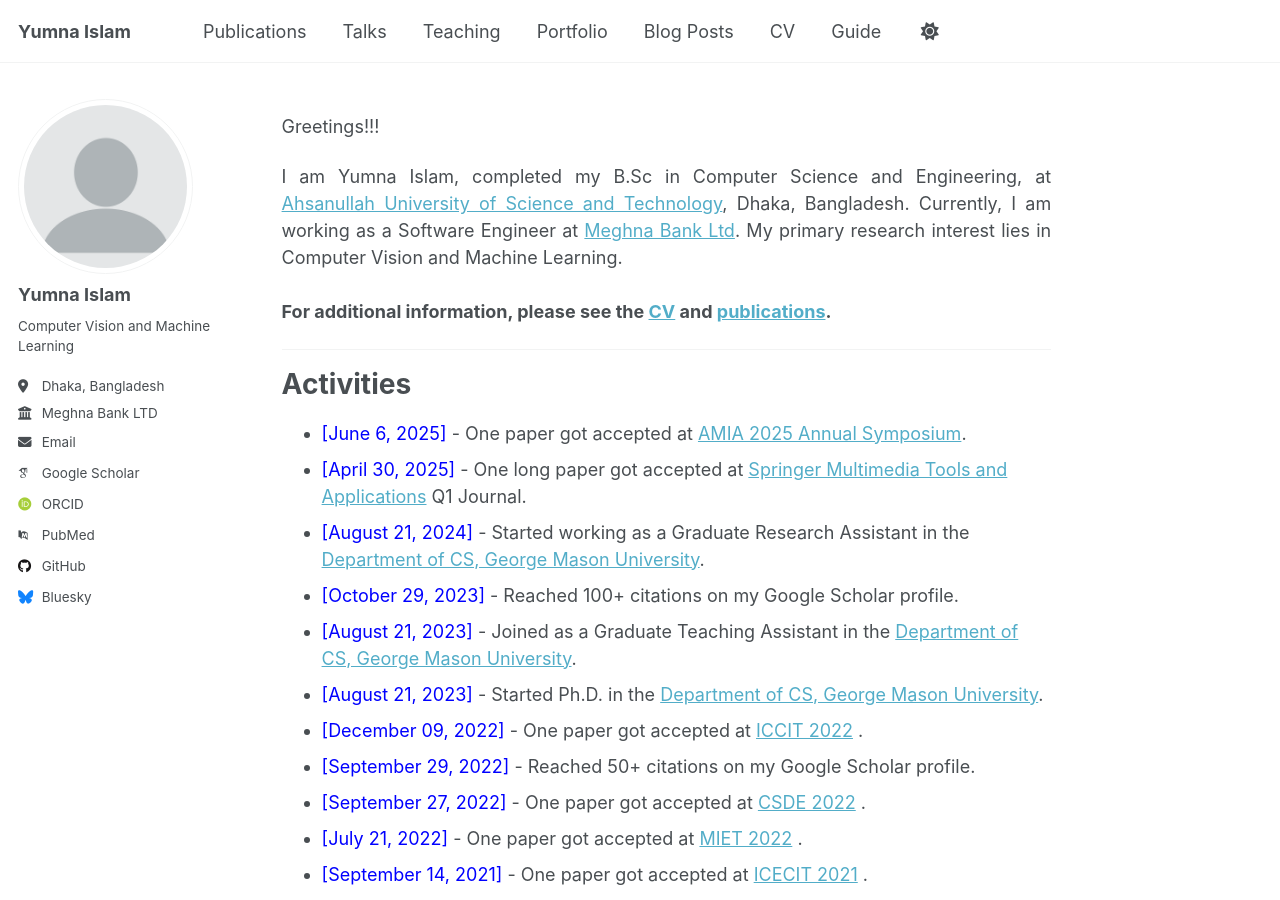
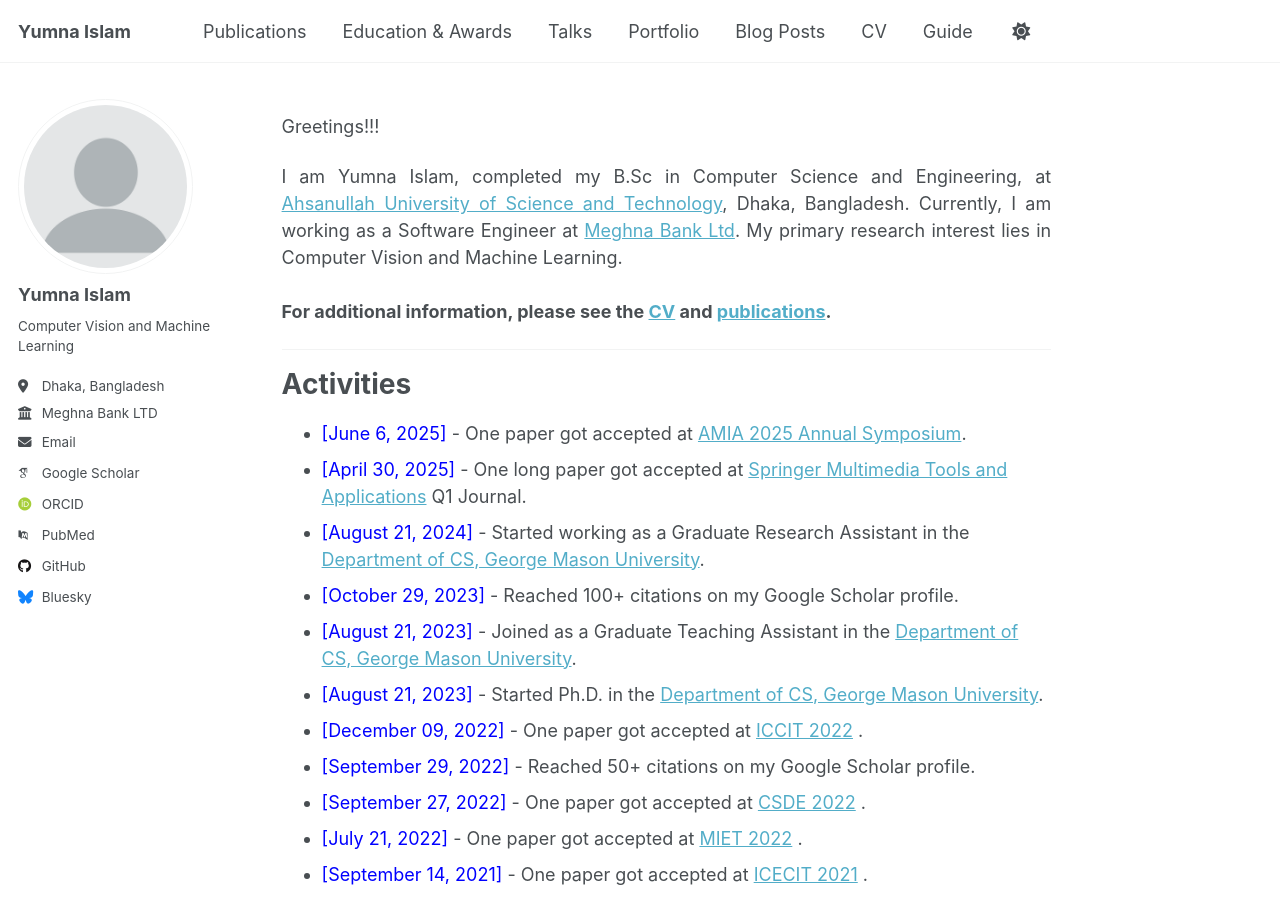
Before and after one commit to Yumna46/yumna.github.io, a Jekyll site: the page built from _pages/about.md, in a window 1280 px wide and 900 px high. Built offline with Jekyll 4.4.1, drawn with Linux system fonts in a browser that asks for light colours; some web fonts are replaced; a script that is not in the unit is left out.

Commit message:
Update navigation.yml

```diff
--- a/_data/navigation.yml
+++ b/_data/navigation.yml
@@ -11,11 +11,14 @@ main:
   - title: "Publications"
     url: /publications/
 
+  - title: "Education & Awards"
+    url: /education-awards/
+
   - title: "Talks"
     url: /talks/
 
-  - title: "Teaching"
-    url: /teaching/
+  #- title: "Teaching"
+    #url: /teaching/
 
   - title: "Portfolio"
     url: /portfolio/
```
